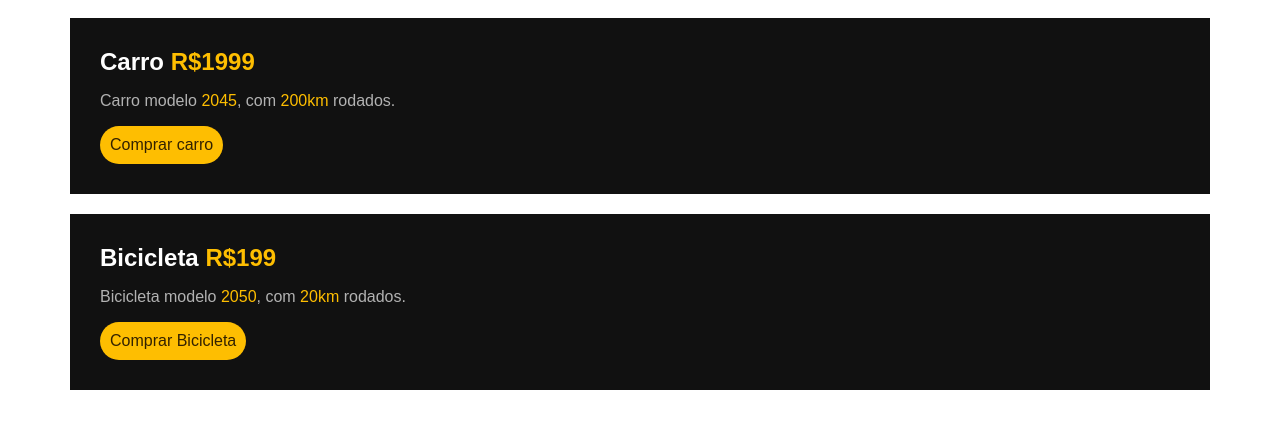
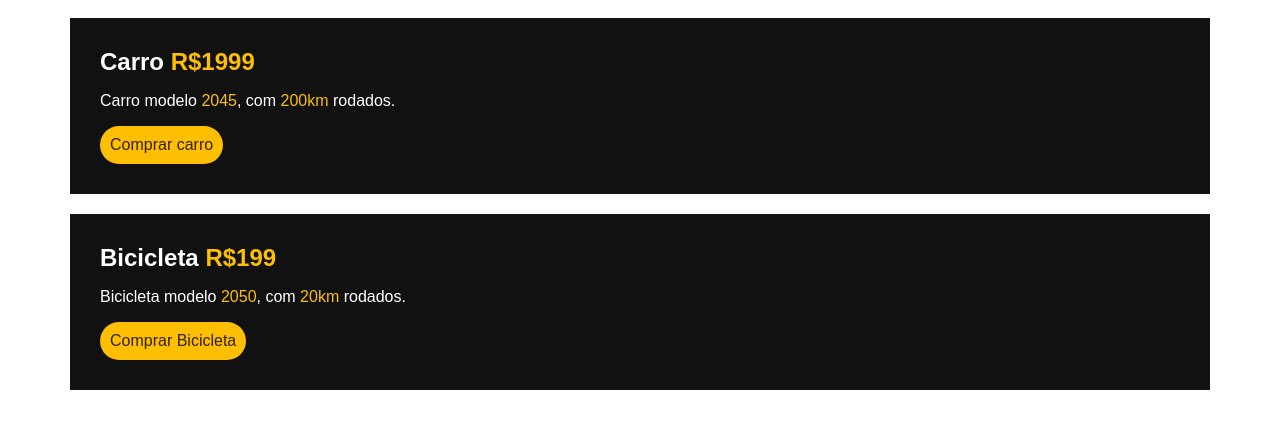
Before and after one commit to Uiltemberg/Html_CSS3_Javascript, a plain HTML site: page carros-e-bicicletas/index.html in a window 1280 px wide. Shown: the part 90-518 px from the top of the page. Drawn offline with Linux system fonts and the light colour scheme.

Commit message:
Ajuste de código

```diff
--- a/carros-e-bicicletas/css/style.css
+++ b/carros-e-bicicletas/css/style.css
@@ -23,8 +23,9 @@ span {
   color: #febe01;
 }
 
-p {
+.paragrafo {
   color: #b2b2b2;
+
 }
 a {
   display: inline-block;
```
